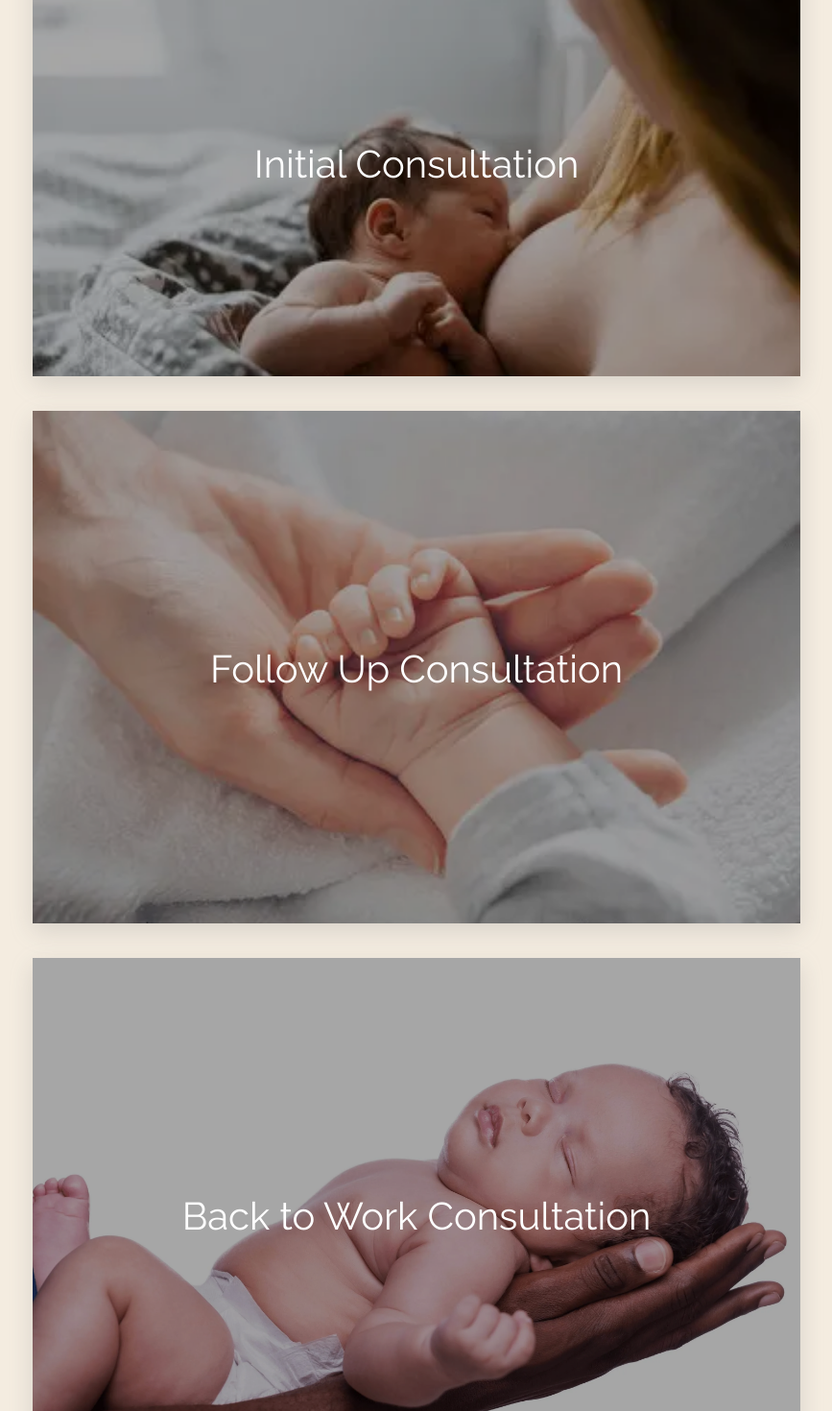
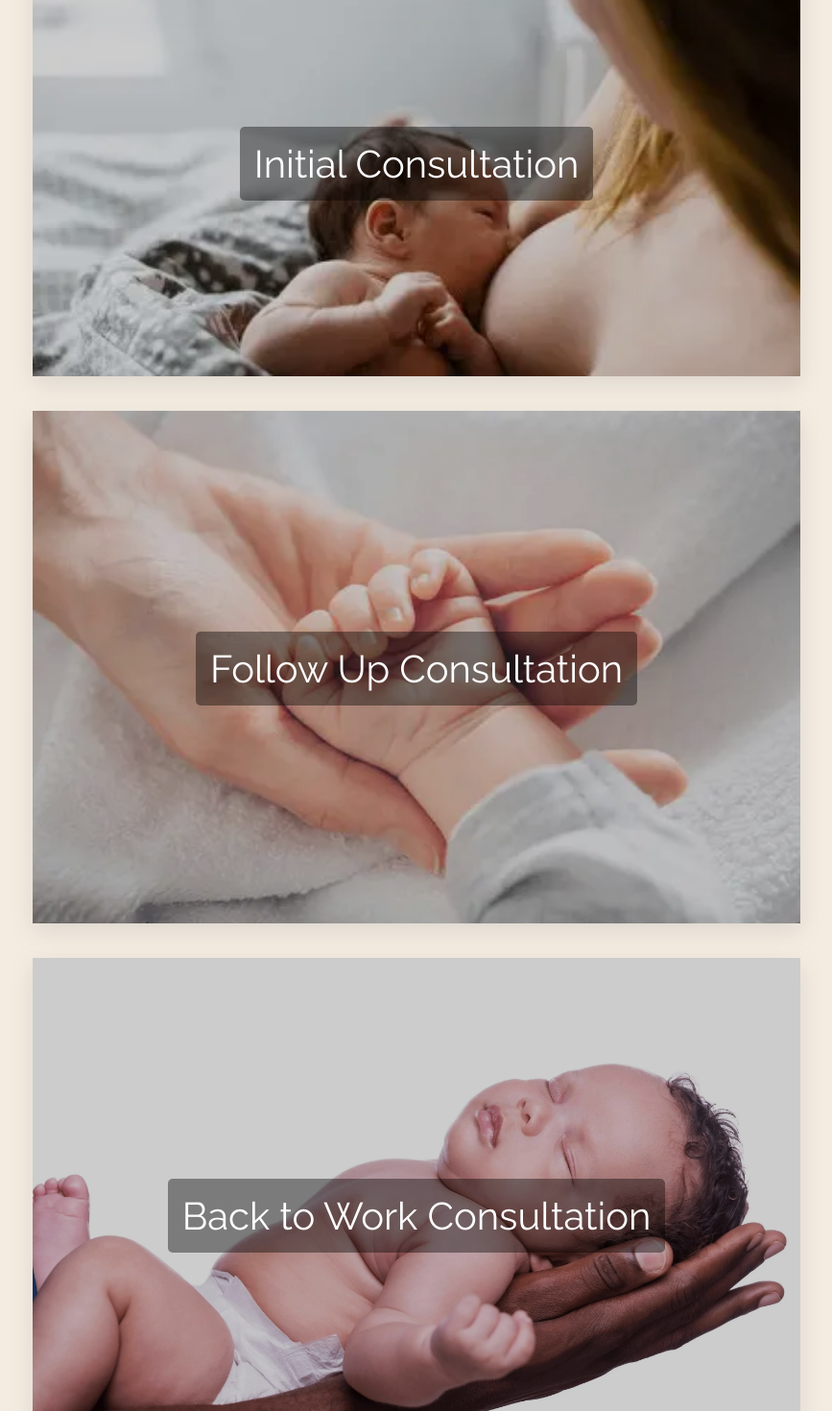
Before and after one commit to Mark-Mulligan/rebecca-landing-page, a Next.js app: page / in a window 1280 px wide. Shown: the part 2740-4210 px from the top of the page at 96% size, without its empty margins (206-1073 px from the left). Built offline with nearby package versions, Linux system fonts and the light colour scheme; a web font is replaced by a local one.

Commit message:
improved accessiblity score

```diff
--- a/src/sections/AdditionalDetails.tsx
+++ b/src/sections/AdditionalDetails.tsx
@@ -29,7 +29,7 @@ const AdditionalDetails = () => {
           }}
           className={styles.detailsCard}
         >
-          <h4>Payment</h4>
+          <h3>Payment</h3>
           <p>
             Payment is due at the apponitment. You may use your Flexible or Health Spending Account, debit/credit card,
             check or cash. A superbill will be provided to submit to your insurance copany for reimbursement. Insurane
@@ -45,7 +45,7 @@ const AdditionalDetails = () => {
           }}
           className={styles.detailsCard}
         >
-          <h4>Cancellation Policy</h4>
+          <h3>Cancellation Policy</h3>
           <p>If possible, please call, text or email within 24 hours if you need to reschedule or cancel.</p>
         </li>
         <li
@@ -58,7 +58,7 @@ const AdditionalDetails = () => {
           className={styles.detailsCard}
           id="contact"
         >
-          <h4>Contact Information</h4>
+          <h3>Contact Information</h3>
           <p>Rebecca Loving, RN, BSN, IBCLC</p>
           <p>Lactation Consultant</p>
           <p>Address Line 1</p>
--- a/src/sections/Appointments.tsx
+++ b/src/sections/Appointments.tsx
@@ -42,7 +42,7 @@ const Appointments = () => {
           }}
           className={styles.detailsCard}
         >
-          <h4>What I Will Do for You</h4>
+          <h3>What I Will Do for You</h3>
           <p>
             Lorem ipsum dolor sit amet, consectetur adipiscing elit, sed do eiusmod tempor incididunt ut labore et
             dolore magna aliqua. Ut enim ad minim veniam, quis nostrud exercitation ullamco laboris nisi ut aliquip ex
@@ -61,7 +61,7 @@ const Appointments = () => {
         >
           <div className={styles.outerBox1} />
           <div className={styles.outerBox2} />
-          <h4>Preparing For Your Appointment</h4>
+          <h3>Preparing For Your Appointment</h3>
           <ul>
             <li>Consent Form</li>
             <li>Intake History</li>
@@ -81,7 +81,7 @@ const Appointments = () => {
           }}
           className={styles.detailsCard}
         >
-          <h4>Appointment Availability</h4>
+          <h3>Appointment Availability</h3>
           <p>Available office days, times - i.e. Monday 8:00 am - 5:00 pm</p>
           <p>View Calendar</p>
         </div>
--- a/src/sections/Services.tsx
+++ b/src/sections/Services.tsx
@@ -29,7 +29,8 @@ const Services = () => {
       <div className={styles.ourServices}>
         <h2>Our Services</h2>
 
-        <div className={styles.babyCard}>
+        <ul>
+          <li className={styles.babyCard}>
             <Image
               src={baby1}
               alt="baby1"
@@ -43,11 +44,10 @@ const Services = () => {
             />
 
             <div className={styles.titleWrapper}>
-            <h4>Initial Consultation</h4>
+              <h3>Initial Consultation</h3>
             </div>
-        </div>
-
-        <div className={styles.babyCard}>
+          </li>
+          <li className={styles.babyCard}>
             <Image
               src={baby2}
               alt="baby2"
@@ -61,11 +61,10 @@ const Services = () => {
             />
 
             <div className={styles.titleWrapper}>
-            <h4>Follow Up Consultation</h4>
+              <h3>Follow Up Consultation</h3>
             </div>
-        </div>
-
-        <div className={styles.babyCard}>
+          </li>
+          <li className={styles.babyCard}>
             <Image
               src={baby3}
               alt="baby3"
@@ -79,9 +78,10 @@ const Services = () => {
             />
 
             <div className={styles.titleWrapper}>
-            <h4>Back to Work Consultation</h4>
+              <h3>Back to Work Consultation</h3>
             </div>
-        </div>
+          </li>
+        </ul>
       </div>
     </section>
   );
--- a/src/styles/globals.scss
+++ b/src/styles/globals.scss
@@ -26,7 +26,7 @@ h2 {
   font-size: 2.5rem;
 }
 
-h4 {
+h3 {
   font-size: 2rem;
 }
 
@@ -46,7 +46,7 @@ li {
     font-size: 2rem;
   }
 
-  h4 {
+  h3 {
     font-size: 1.8rem;
   }
 }
@@ -56,7 +56,7 @@ li {
     font-size: 1.8rem;
   }
 
-  h4 {
+  h3 {
     font-size: 1.6rem;
   }
 }
--- a/src/styles/sections/AdditionalDetails.module.scss
+++ b/src/styles/sections/AdditionalDetails.module.scss
@@ -14,7 +14,7 @@
   margin-bottom: 2rem;
   box-shadow: rgba(149, 157, 165, 0.2) 0px 8px 24px;
 
-  h4 {
+  h3 {
     margin-bottom: 1rem;
   }
 
--- a/src/styles/sections/Appointments.module.scss
+++ b/src/styles/sections/Appointments.module.scss
@@ -20,7 +20,7 @@
     margin-bottom: 3rem;
     box-shadow: rgba(149, 157, 165, 0.2) 0px 8px 24px;
 
-    h4 {
+    h3 {
       margin-bottom: 1rem;
     }
 
@@ -55,7 +55,7 @@
     box-shadow: rgba(149, 157, 165, 0.2) 0px 8px 24px;
   }
 
-  h4 {
+  h3 {
     margin-bottom: 1rem;
   }
 
--- a/src/styles/sections/Services.module.scss
+++ b/src/styles/sections/Services.module.scss
@@ -25,7 +25,7 @@ $primary-800: #b8aba4;
 
   &:hover {
     .img {
-      filter: brightness(0.85);
+      filter: brightness(1);
       transition: 0.3s all;
     }
   }
@@ -33,7 +33,7 @@ $primary-800: #b8aba4;
   .img {
     width: 100%;
     height: auto;
-    filter: brightness(0.65);
+    filter: brightness(0.8);
     box-shadow: rgba(149, 157, 165, 0.2) 0px 8px 24px;
   }
 
@@ -47,13 +47,16 @@ $primary-800: #b8aba4;
     top: 0;
     cursor: pointer;
 
-    h4 {
+    h3 {
       position: absolute;
       color: white;
       font-weight: 400;
       font-size: 2.5rem;
       padding-left: 15px;
       padding-right: 15px;
+      padding: 15px;
+      border-radius: 5px;
+      background: rgba(0, 0, 0, 0.4);
     }
   }
 }
@@ -61,7 +64,7 @@ $primary-800: #b8aba4;
 @media (max-width: 800px) {
   .babyCard {
     .titleWrapper {
-      h4 {
+      h3 {
         font-size: 2rem;
       }
     }
```
Lines whose indentation alone changed are shown as unchanged.
